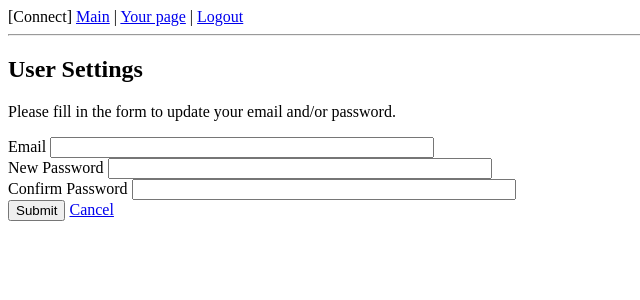
After one commit to atarwn/Connect, a PHP site: page /user_settings.php in a window 1280 px wide. The commit adds this page. Shown: the top 300 px of the page, without its empty margins (0-640 px from the left). Run offline with PHP 8.4, Linux system fonts and the light colour scheme; the visitor is signed in with stand-in values (Sample User, id 1).

Commit message:
040424-1
Email update

```diff
--- a/db_connect.php
+++ b/db_connect.php
@@ -1,9 +1,9 @@
 <?php
 // Database credentials
 define('DB_SERVER', 'localhost');
-define('DB_USERNAME', 'a0914225_cc');
-define('DB_PASSWORD', 'LHzGMuLP');
-define('DB_NAME', 'a0914225_cc');
+define('DB_USERNAME', 'root');
+define('DB_PASSWORD', '58838');
+define('DB_NAME', 'sn');
 
 // Attempt to connect to MySQL database
 $mysqli = new mysqli(DB_SERVER, DB_USERNAME, DB_PASSWORD, DB_NAME);
--- a/footer.php
+++ b/footer.php
@@ -4,4 +4,4 @@
     }
 </style>
 
-<p class="footer_vlomx27D39gakrvwi92">[Connect] - Stable 040424 (Afterschool Evening)</p>
+<p class="footer_vlomx27D39gakrvwi92">[Connect] - Stable 040424-1 (Afterschool Nightly)</p>
--- a/install.php
+++ b/install.php
@@ -56,6 +56,7 @@ if ($_SERVER["REQUEST_METHOD"] == "POST") {
             author_url VARCHAR(255),
             avatar_url VARCHAR(255),
             post TEXT NOT NULL,
+            edited INT,
             created_at TIMESTAMP DEFAULT CURRENT_TIMESTAMP
         );
     ";
--- a/update_personal_info.php
+++ b/update_personal_info.php
@@ -17,18 +17,20 @@ if ($_SERVER["REQUEST_METHOD"] == "POST") {
     $new_personal_info = htmlspecialchars($_POST['personal_info']);
     $new_avatar = trim($_POST['avatar']);
     $new_custom_style = trim($_POST['custom_style']);
+    $new_email = trim($_POST['email']);
 
     // Prepare update statement
-    $sql = "UPDATE users SET personal_info = ?, avatar = ?, custom_style = ? WHERE id = ?";
+    $sql = "UPDATE users SET personal_info = ?, avatar = ?, custom_style = ?, email = ? WHERE id = ?";
 
     if ($stmt = $mysqli->prepare($sql)) {
         // Bind parameters to the prepared statement
-        $stmt->bind_param("sssi", $param_personal_info, $param_avatar, $param_custom_style, $param_id);
+        $stmt->bind_param("ssssi", $param_personal_info, $param_avatar, $param_custom_style, $param_id);
 
         // Set parameters
         $param_personal_info = $new_personal_info;
         $param_avatar = $new_avatar;
         $param_custom_style = $new_custom_style;
+        $param_email = $new_email;
         $param_id = $_SESSION['id'];
 
         // Attempt to execute the prepared statement
--- /dev/null
+++ b/user_settings.php
@@ -0,0 +1,132 @@
+<?php
+// Initialize session
+session_start();
+
+// Check if user is not logged in
+if (!isset($_SESSION['loggedin'])) {
+    // Redirect to login page
+    header('location: login.php');
+    exit;
+}
+
+// Include database connection
+include_once 'db_connect.php';
+
+// Define variables and initialize with empty values
+$email = $new_password = $confirm_password = '';
+$email_err = $new_password_err = $confirm_password_err = '';
+
+// Processing form data when form is submitted
+if ($_SERVER['REQUEST_METHOD'] == 'POST') {
+
+    // Validate email
+    if (empty(trim($_POST['email']))) {
+        $email_err = 'Please enter your email.';
+    } else {
+        $email = trim($_POST['email']);
+    }
+
+    // Validate new password
+    if (!empty($_POST['new_password'])) {
+        if (strlen($_POST['new_password']) < 6) {
+            $new_password_err = 'Password must be at least 6 characters long.';
+        } else {
+            $new_password = trim($_POST['new_password']);
+        }
+    }
+
+    // Validate confirm password
+    if (!empty($_POST['confirm_password'])) {
+        if ($_POST['confirm_password'] !== $new_password) {
+            $confirm_password_err = 'Passwords do not match.';
+        } else {
+            $confirm_password = trim($_POST['confirm_password']);
+        }
+    }
+
+    // Check input errors before updating the database
+    if (empty($email_err) && empty($new_password_err) && empty($confirm_password_err)) {
+        // Prepare an update statement
+        $sql = 'UPDATE users SET email = ?';
+
+        // Add password update if new password is provided
+        if (!empty($new_password)) {
+            $sql .= ', password = ?';
+        }
+
+        $sql .= ' WHERE id = ?';
+
+        if ($stmt = $mysqli->prepare($sql)) {
+            // Bind parameters
+            $stmt->bind_param('s', $param_email);
+            $param_email = $email;
+
+            // Add password binding if new password is provided
+            if (!empty($new_password)) {
+                $stmt->bind_param('s', $param_password);
+                $param_password = password_hash($new_password, PASSWORD_DEFAULT);
+            }
+
+            $stmt->bind_param('i', $param_id);
+            $param_id = $_SESSION['id'];
+
+            // Attempt to execute the prepared statement
+            if ($stmt->execute()) {
+                // Password updated successfully, destroy the session and redirect to login page
+                session_destroy();
+                header('location: login.php');
+                exit;
+            } else {
+                echo 'Oops! Something went wrong. Please try again later.';
+            }
+
+            // Close statement
+            $stmt->close();
+        }
+    }
+
+    // Close connection
+    $mysqli->close();
+}
+?>
+
+<!DOCTYPE html>
+<html lang="en">
+
+<head>
+    <meta charset="UTF-8">
+    <meta name="viewport" content="width=device-width, initial-scale=1.0">
+    <title>User Settings</title>
+    <link rel="stylesheet" href="styles.css">
+</head>
+
+<body>
+    <?php include "bar.php"; ?>
+    <div class="wrapper">
+        <h2>User Settings</h2>
+        <p>Please fill in the form to update your email and/or password.</p>
+        <form action="<?php echo htmlspecialchars($_SERVER['PHP_SELF']); ?>" method="post">
+            <div class="form-group <?php echo (!empty($email_err)) ? 'has-error' : ''; ?>">
+                <label>Email</label>
+                <input type="email" name="email" class="form-control" value="<?php echo $email; ?>">
+                <span class="help-block"><?php echo $email_err; ?></span>
+            </div>
+            <div class="form-group <?php echo (!empty($new_password_err)) ? 'has-error' : ''; ?>">
+                <label>New Password</label>
+                <input type="password" name="new_password" class="form-control" value="<?php echo $new_password; ?>">
+                <span class="help-block"><?php echo $new_password_err; ?></span>
+            </div>
+            <div class="form-group <?php echo (!empty($confirm_password_err)) ? 'has-error' : ''; ?>">
+                <label>Confirm Password</label>
+                <input type="password" name="confirm_password" class="form-control" value="<?php echo $confirm_password; ?>">
+                <span class="help-block"><?php echo $confirm_password_err; ?></span>
+            </div>
+            <div class="form-group">
+                <input type="submit" class="btn btn-primary" value="Submit">
+                <a class="btn btn-link" href="user.php?id=<?php echo $_SESSION['id']; ?>">Cancel</a>
+            </div>
+        </form>
+    </div>
+</body>
+
+</html>
```
Also changed, not shown: editpost.php (added, +100 -0 lines), index.php (+7 -3 lines), login.php (+26 -25 lines), register.php (+41 -2 lines).
